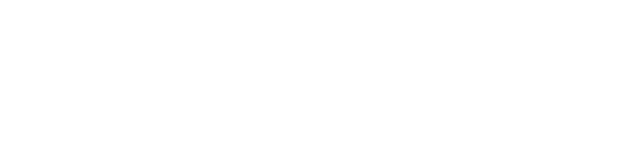
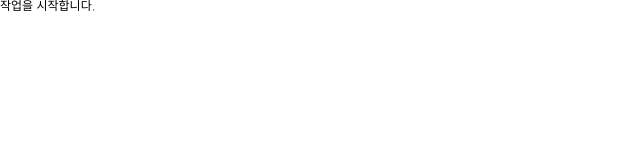
Before and after one commit to nryn6563/study, a plain HTML site: page index.html in a window 1280 px wide. Shown: the full height of the page, 0-640 px from the left. Drawn offline with Linux system fonts and the light colour scheme.

Commit message:
wrap 생성

```diff
--- a/index.html
+++ b/index.html
@@ -20,5 +20,8 @@
   </head>
   <body>
     <!-- worker.b 작업시작 -->
+    <div class="wrap">
+      <h2>작업을 시작합니다.</h2>
+    </div>
   </body>
 </html>
```
